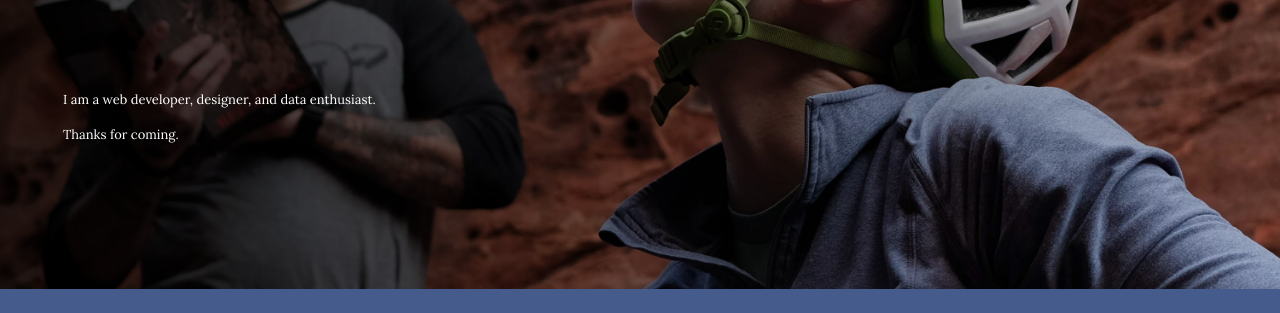
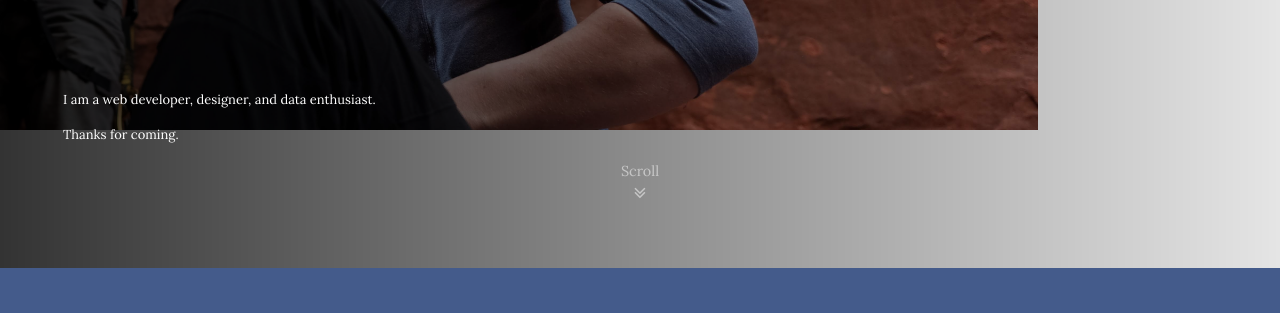
Before and after one commit to eamckinney/old-portfoliopage-html-v2, a website: page index.html in a window 1280 px wide. Both pictures are taken after a click on the link "Home". Shown: the part 430-743 px from the top of the page. Drawn offline with nearby package versions, Linux system fonts and the light colour scheme.

Commit message:
Scroll Arrow

```diff
--- a/css/styles.scss
+++ b/css/styles.scss
@@ -14,8 +14,9 @@ $titlefont: 'Lora', ;
     position: fixed;
     top: -30%;
     left: -30%;
-    width: 160%;
-    height: 160%;
+    width: 100%;
+    height: 100%;
+
 }
   #bg img {
     position: absolute;
@@ -164,7 +165,7 @@ h2 {
 
 .intro-block {
 
-    padding-bottom: 10%;
+    padding-bottom: 0%;
     background-image: linear-gradient(to right, rgba(0,0,0,.8), rgba(0,0,0,.1));
 
 
@@ -182,9 +183,28 @@ h2 {
 
 }
 
-.main-image {
+#scroll {
+    color: rgba(255, 255, 255, 0.5);
+    width: 15%;
+    animation-name: scroll;
+    animation-duration: 2.5s;
+    animation-timing-function: ease-out;
+    animation-iteration-count: 3;
+    transition: transform 1s;
+}
+@keyframes scroll {
+  0% { opacity: 0; }
+  10% { transform: translateY(0); opacity: .5; }
+  100% { transform: translateY(15px); opacity: 0;}
+}
 
+
+#scroll:hover {
+    position: relative;
+    transform: translate(0px, 20px);
 }
+
+
 
 
 
--- a/index.html
+++ b/index.html
@@ -48,17 +48,22 @@
     <div class="container-fluid">
         <div class="row">
             <div class="col intro-block" id="Home">
-
                 <div data-aos="fade-up" data-aos-delay="500" data-aos-duration="1000">
                     <h1 class="text-left main-heading ml-5">Hi.<br>I'm Emily.</h1>
                     <div>
-                        <p class="sub-heading ml-5" data-aos="fade-up" data-aos-delay="2000" data-aos-duration="1000">I am a web developer, designer, and data enthusiast.</p>
-                        <p class="sub-heading ml-5" data-aos="fade-up" data-aos-delay="3000" data-aos-duration="1000">Thanks for coming.</p>
+                        <p class="sub-heading ml-5" data-aos="fade-up" data-aos-delay="1500" data-aos-duration="1000">I am a web developer, designer, and data enthusiast.</p>
+                        <p class="sub-heading ml-5" data-aos="fade-up" data-aos-delay="2500" data-aos-duration="1000">Thanks for coming.</p>
                     </div>
                 </div>
+            </div>
+        </div>
+        <div class="row ">
 
+            <div class="col intro-block pb-5">
+                <div class="text-center mx-auto" id="scroll" >
+                    <p>Scroll<br><i class="fa fa-lg fa-angle-double-down"></i></p>
+                </div>
             </div>
-
 
         </div>
     </div>
--- a/js/script.js
+++ b/js/script.js
@@ -1,10 +1,6 @@
-// When navbar item is clicked, go 66 pixels above the target
-window.addEventListener("hashchange", function () {
 
-    //window.scrollTo(window.scrollX, window.scrollY - 60);
-        //behavior: 'smooth'
-    //});
-});
+
+
 
 $(document).ready(function () {
 
@@ -17,7 +13,7 @@ $(document).ready(function () {
             e.preventDefault();
 
             // Store hash
-            var hash = this.hash;
+            let hash = this.hash;
 
             // Add smooth page scroll
             $('html, body').animate({
@@ -30,15 +26,23 @@ $(document).ready(function () {
 
             $('.navbar li.active').removeClass('active');
 
-            var $parent = $(this).parent();
+            let $parent = $(this).parent();
             $parent.addClass('active');
 
         } // End if
+    });
 
+    $('#scroll').click(function(e) {
 
+        e.preventDefault();
+        $('html, body').animate({
+            scrollTop: 500
+        }, 500);
     });
 
 
 
 
+
+
 });
```
Also changed, not shown: css/styles.css.
